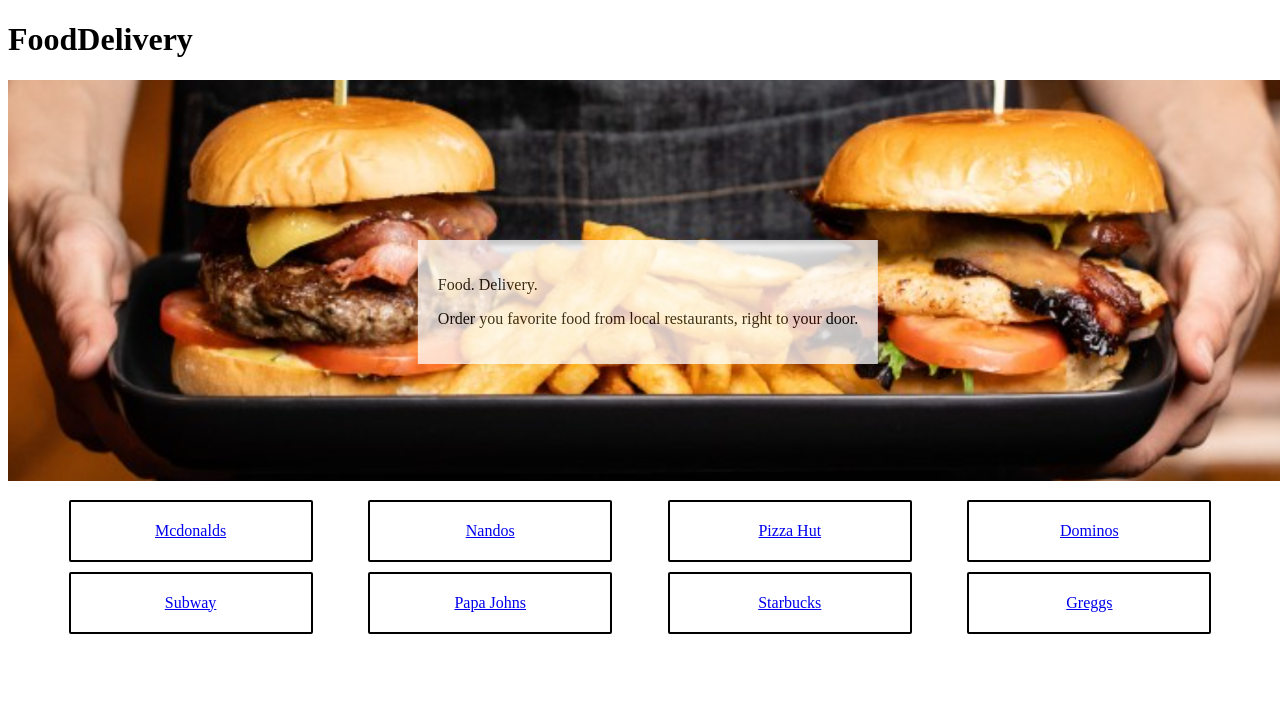
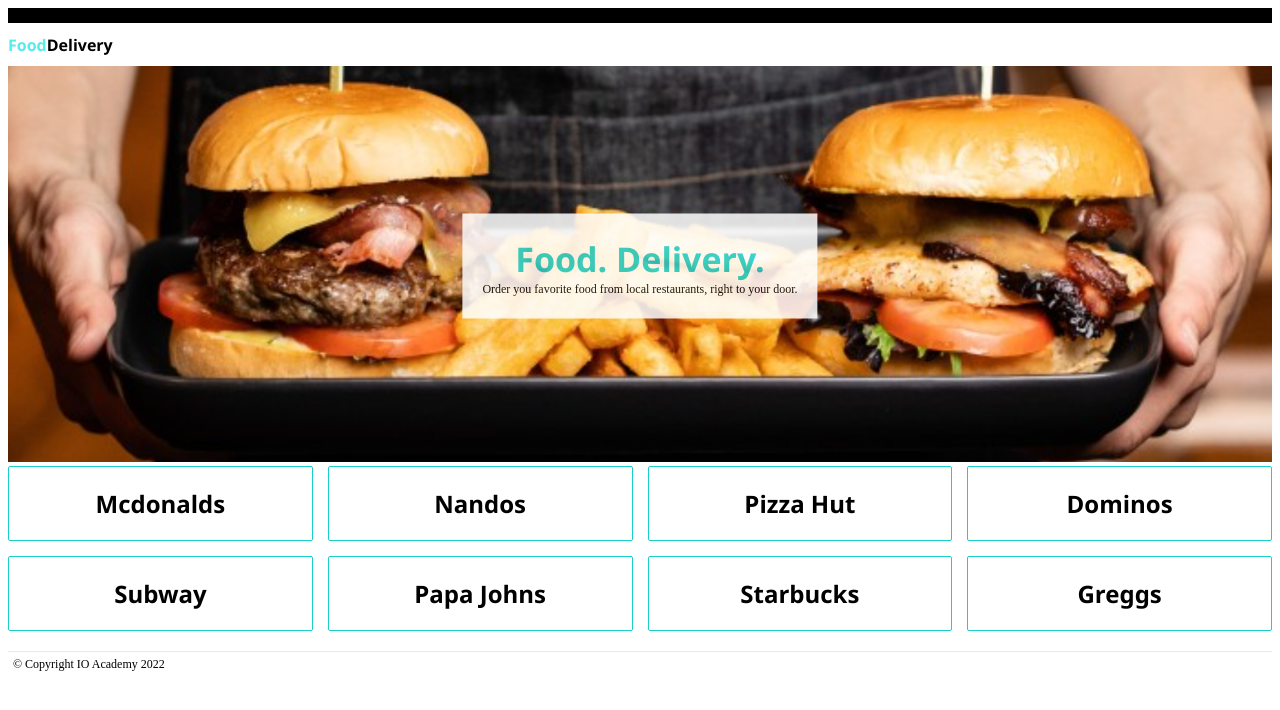
Before and after one commit to mattdyer1984/foodDelivery, a plain HTML site: page index.html in a window 1280 px wide. Drawn offline with Linux system fonts and the light colour scheme.

Commit message:
added additional styling to css for links and fonts

```diff
--- a/index.html
+++ b/index.html
@@ -10,12 +10,12 @@
     </head>
     <body>
         <header></header>
-        <h1>FoodDelivery</h1>
+        <h1><span style="color:#55ecec">Food</span>Delivery</h1>
         <div class="imgContainer">
             <img src="images/burger.png" alt="burger back ground image">
             <div class="textContainer">
-                <p> Food. Delivery.</p>
-                <p>Order you favorite food from local restaurants, right to your door.</p>
+                <p><span class="title"> Food. Delivery.</span>
+                <br>Order you favorite food from local restaurants, right to your door.</p>
             </div>
         </div>
         <div class="restaurants">
@@ -28,5 +28,10 @@
             <a class="button" href="#">Starbucks</a>
             <a class="button" href="#">Greggs</a>
         </div>
+        <footer>
+            &copy; Copyright IO Academy 2022
+
+        </footer>
+
     </body>
 </html>
--- a/style.css
+++ b/style.css
@@ -1,33 +1,69 @@
+header {
+    height: 15px;
+    background-color: black;
+    width: 100%;
+}
+h1 {
+    font-size: 16px;
+    font-family: 'Segoe UI', Tahoma, Geneva, Verdana, sans-serif;
+}
+
 .imgContainer {
-    width:100VW;
+    width:100%;
     position: relative;
 }
 img {
-    width:100VW;
+    width:100%;
 }
 .textContainer {
+
     position: absolute;
     left: 50%;
     top: 50%;
     transform: translate(-50%, -50%);
     background-color: white ;
-    opacity:75%;
-    padding: 20px 20px;
-    margin-top:20px;
-    margin-bottom: 20px;
+    opacity:85%;
+    padding: 10px 20px;
+    text-align: center;
+}
+.title {
+    color:#1ccdcd;
+    font-family: 'Segoe UI', Tahoma, Geneva, Verdana, sans-serif;
+    font-size: 34px;
+    font-weight: bolder;
+
+}
+p {
+    font-size: 12px;
 }
 
 .restaurants {
-    display: flex;
-    flex-wrap: wrap;
-    justify-content: space-evenly;
-    gap: 10px;
-    padding: 15px;
+    display:grid;
+    grid-template-columns: 1fr 1fr 1fr 1fr;
+    gap: 15px;
+
+
 }
 .button {
     padding: 20px;
-    width: 200px;
-    border: 2px solid black;
+    border: 1px solid #1ccdcd;
     border-radius: 2px;
     text-align: center;
+    font-family: 'Segoe UI', Tahoma, Geneva, Verdana, sans-serif;
+    font-size: 24px;
+    text-decoration: none;
+    color:black;
+    font-weight:bolder;
 }
+@media screen and (max-width: 800px) {
+    .restaurants {
+    grid-template-columns: 1fr 1fr 1fr;
+
+    }
+}
+footer {
+    border-top: 1px solid rgb(234, 233, 233);
+    margin-top: 20px;
+    padding: 5px;
+    font-size: 12px;
+}
```
